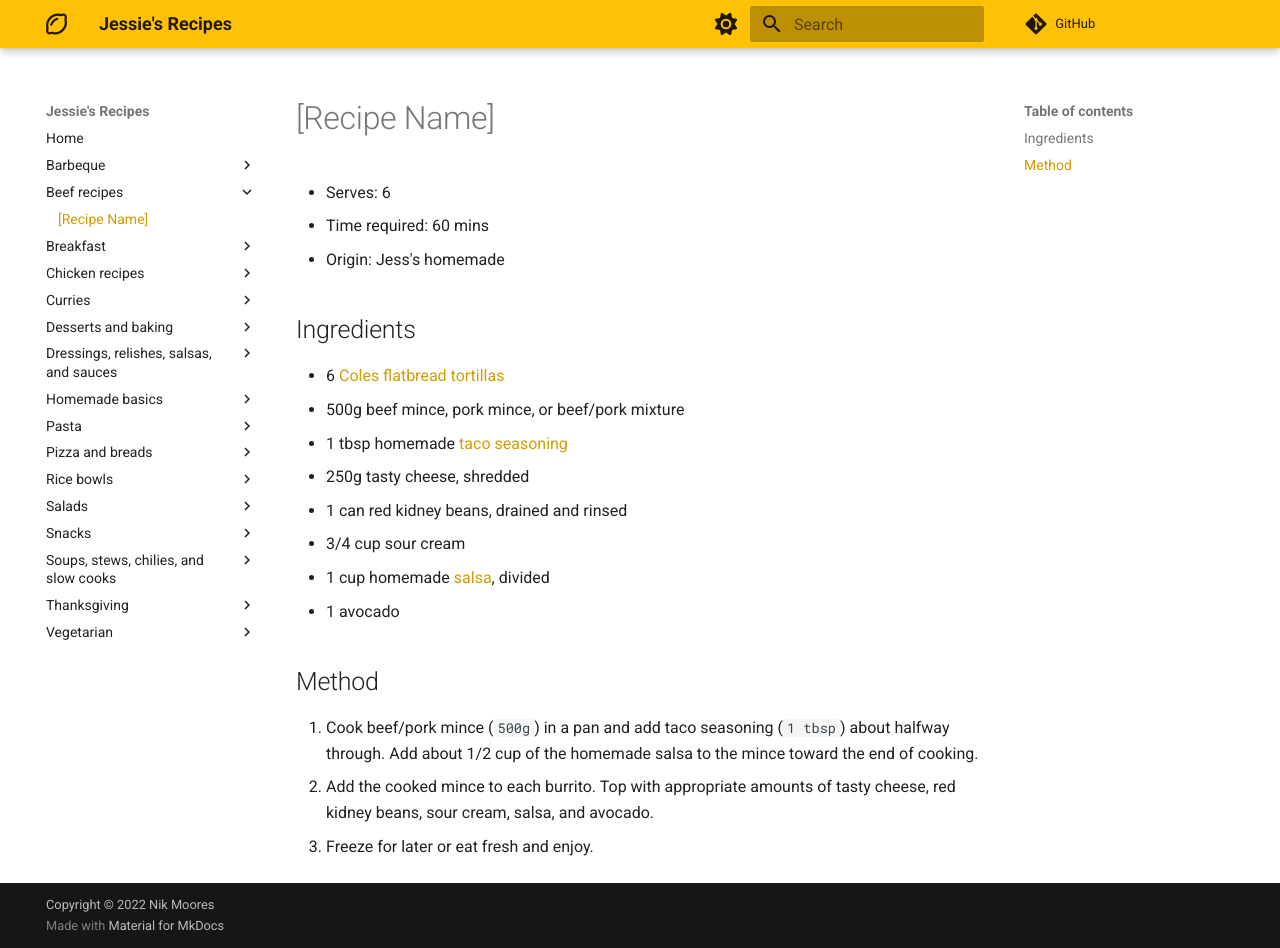
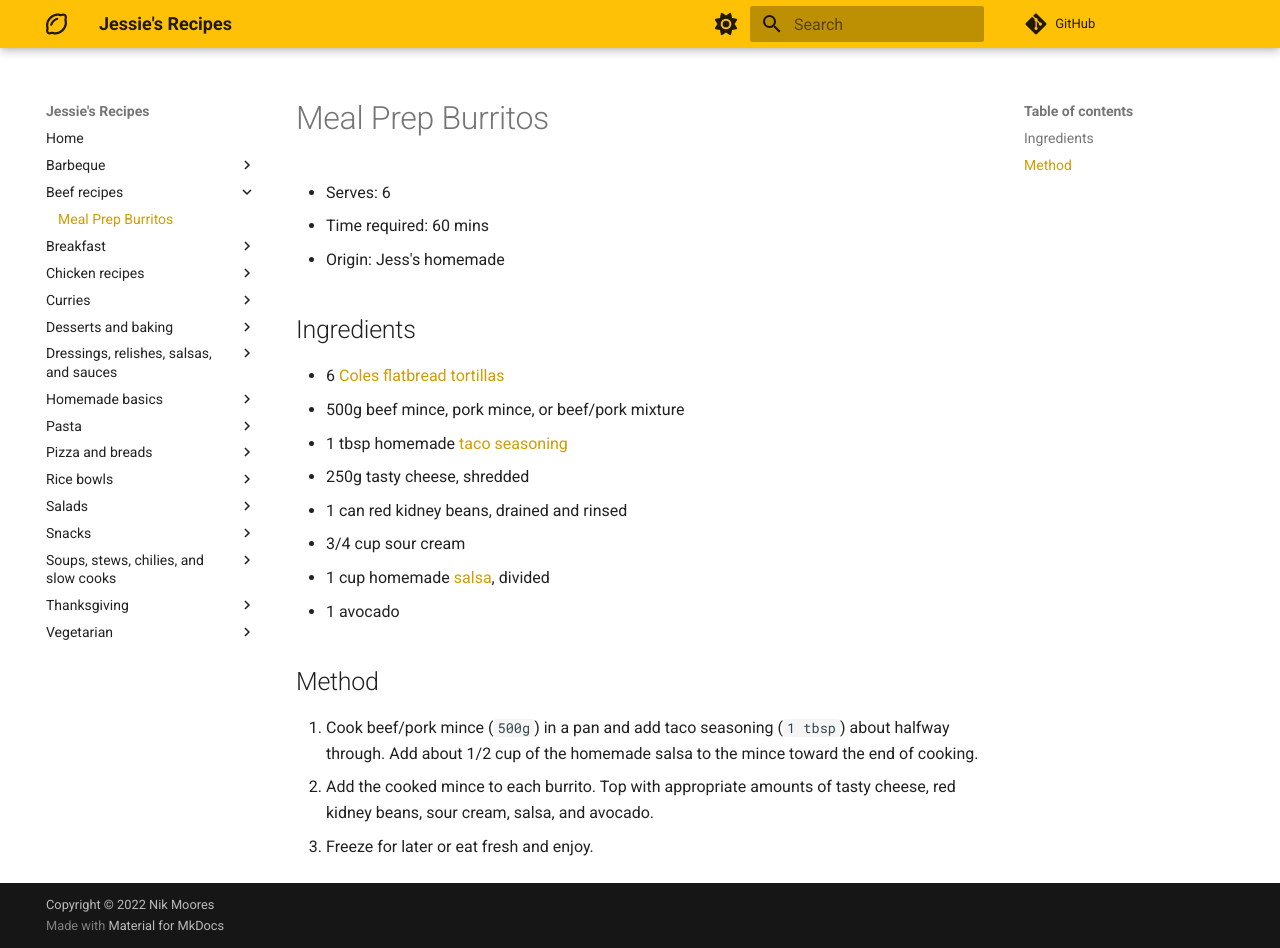
Before and after one commit to Adroz/recipe-database, an MkDocs documentation site: the page built from docs/beef-recipes/burritos.md, in a window 1280 px wide and 948 px high. Built offline with MkDocs 1.6.1 and Material for MkDocs 9.7.7, drawn with Linux system fonts in a browser that asks for light colours; comment, search, counter and statistics services are not loaded.

Commit message:
Update burritos.md

```diff
--- a/docs/beef-recipes/burritos.md
+++ b/docs/beef-recipes/burritos.md
@@ -1,4 +1,4 @@
-# [Recipe Name]
+# Meal Prep Burritos
 * Serves: 6
 * Time required: 60 mins
 * Origin: Jess's homemade
```
